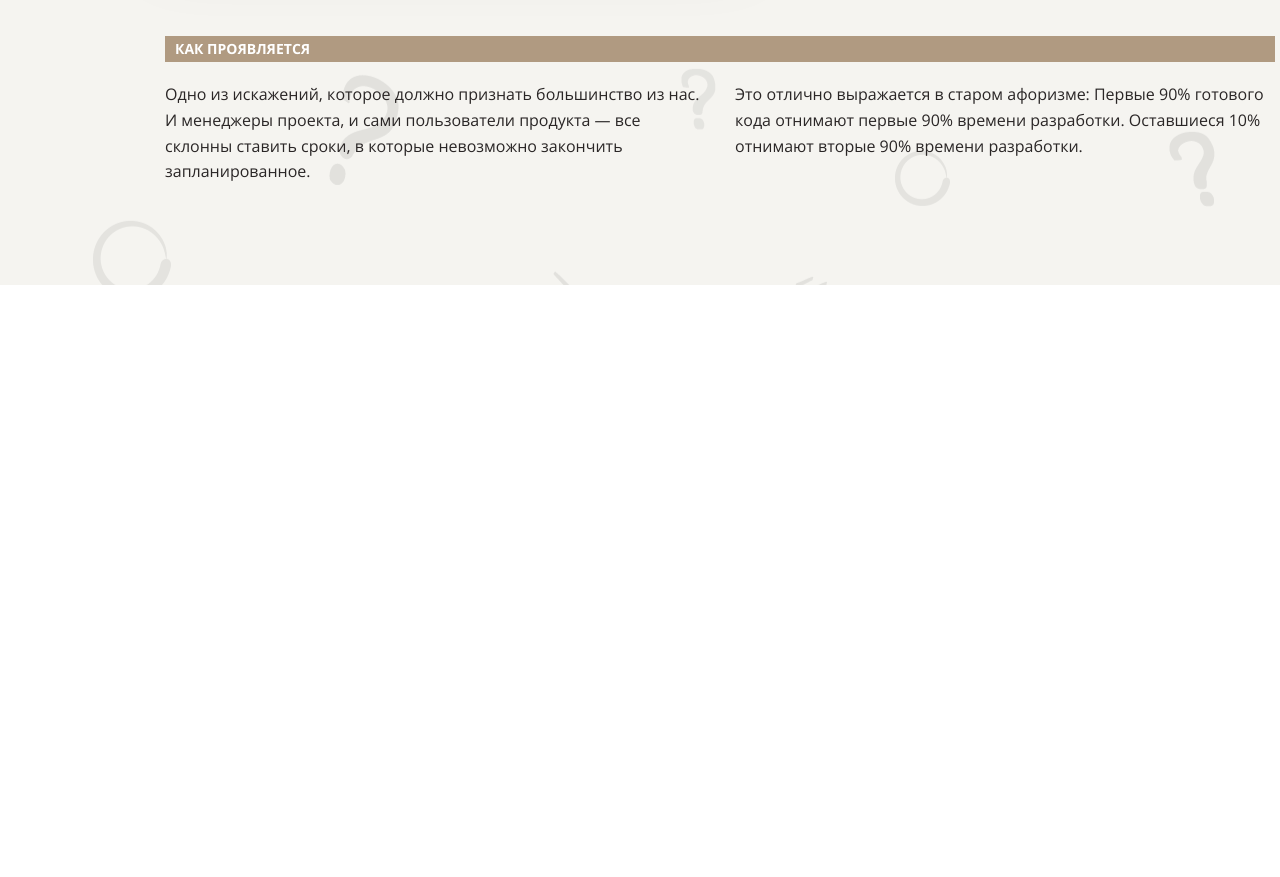
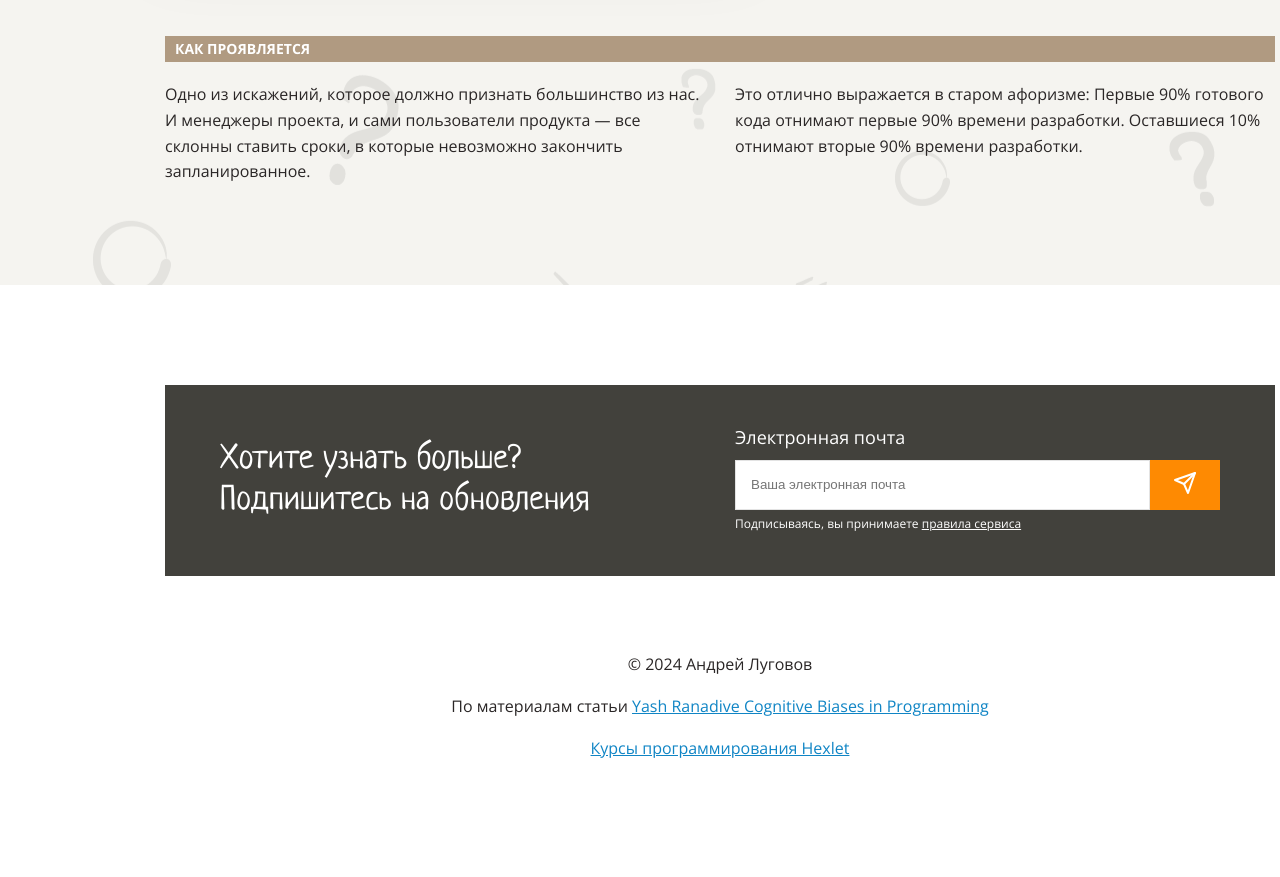
Before and after one commit to hitriylis/Cognitive-Biases-landing, a website: page src/index.html in a window 1280 px wide. Shown: the part 6977-7854 px from the top of the page. Before the commit the page ends 7262 px from the top, so only its background shows below. Drawn offline with Linux system fonts and the light colour scheme.

Commit message:
make footer section

```diff
--- a/src/index.html
+++ b/src/index.html
@@ -401,8 +401,58 @@
       </section>
     </main>
 
-    <footer>
-      <section></section>
+    <footer class="footer-section">
+      <div class="container">
+        <div
+          class="footer-flex-container margin-bottom-76 background-primary-dark"
+        >
+          <div class="footer-flex-item padding-55">
+            <h3 class="margin-0 font-weight-400 text-white">
+              Хотите узнать больше? Подпишитесь на обновления
+            </h3>
+          </div>
+          <div class="footer-flex-item padding-right-55">
+            <form action="#" method="post">
+              <label class="email-label margin-bottom-9 text-white" for="email"
+                >Электронная почта</label
+              >
+              <div class="flex-container-row">
+                <input
+                  class="email-input"
+                  id="email"
+                  name="email"
+                  type="email"
+                  placeholder="Ваша электронная почта"
+                />
+                <button
+                  class="button-submit background-primary"
+                  type="submit"
+                ></button>
+              </div>
+            </form>
+            <small class="font-size-12 text-white"
+              >Подписываясь, вы принимаете
+              <a class="text-white" href="#">правила сервиса</a></small
+            >
+          </div>
+        </div>
+        <div class="align-center font-size-14">
+          <p>© 2024 Андрей Луговов</p>
+          <p>
+            По материалам статьи
+            <a
+              class="text-blue"
+              href="https://medium.com/hackernoon/cognitive-biases-in-programming-5e937707c27b"
+              >Yash Ranadive Cognitive Biases in Programming</a
+            >
+          </p>
+          <p>
+            <a class="text-blue" href="https://ru.hexlet.io/"
+              >Курсы программирования Hexlet</a
+            >
+          </p>
+        </div>
+      </div>
     </footer>
   </body>
 </html>
--- a/src/styles/style.css
+++ b/src/styles/style.css
@@ -79,7 +79,8 @@ h3 {
 }
 
 .header-section,
-.biases-section {
+.biases-section,
+.footer-section {
   position: relative;
   z-index: 0;
 
@@ -153,8 +154,24 @@ h3 {
   text-decoration: none;
 }
 
-.button-details:hover {
+.button-submit {
+  width: 70px;
+  height: 50px;
+
+  padding: 0;
+
+  vertical-align: middle;
+
+  border: none;
+}
+
+.button-details:hover,
+.button-submit:hover {
   background-color: var(--primary-hover);
+}
+
+.button-submit::before {
+  content: url("../assets/images/send.svg");
 }
 
 .video {
@@ -221,6 +238,36 @@ h3 {
   text-transform: uppercase;
 }
 
+.footer-flex-container {
+  display: flex;
+  flex-flow: row nowrap;
+  align-items: center;
+  justify-content: space-between;
+
+  text-align: left;
+}
+
+.footer-flex-item {
+  box-sizing: border-box;
+  width: calc((100% / 2) - 15px);
+}
+
+.email-label {
+  display: block;
+
+  font-size: 18px;
+}
+
+.email-input {
+  box-sizing: border-box;
+  width: calc(100% - 70px);
+  height: 50px;
+
+  padding: 15px;
+
+  border: 1px solid #e3e3e3;
+}
+
 /* Helpers */
 
 .width-1440 {
@@ -259,12 +306,20 @@ h3 {
   margin-bottom: 4px;
 }
 
+.margin-bottom-9 {
+  margin-bottom: 9px;
+}
+
 .margin-bottom-30 {
   margin-bottom: 30px;
 }
 
 .margin-bottom-40 {
   margin-bottom: 40px;
+}
+
+.margin-bottom-76 {
+  margin-bottom: 76px;
 }
 
 .margin-bottom-100 {
@@ -279,8 +334,16 @@ h3 {
   padding: 0;
 }
 
+.padding-55 {
+  padding: 55px;
+}
+
 .padding-top-100 {
   padding-top: 100px;
+}
+
+.padding-right-55 {
+  padding-right: 55px;
 }
 
 .padding-bottom-385 {
@@ -289,6 +352,10 @@ h3 {
 
 .font-weight-400 {
   font-weight: normal;
+}
+
+.font-size-12 {
+  font-size: 12px;
 }
 
 .font-size-24 {
@@ -323,6 +390,10 @@ h3 {
   color: var(--brown);
 }
 
+.text-blue {
+  color: var(--blue);
+}
+
 .background-primary {
   background-color: var(--primary);
 }
```
